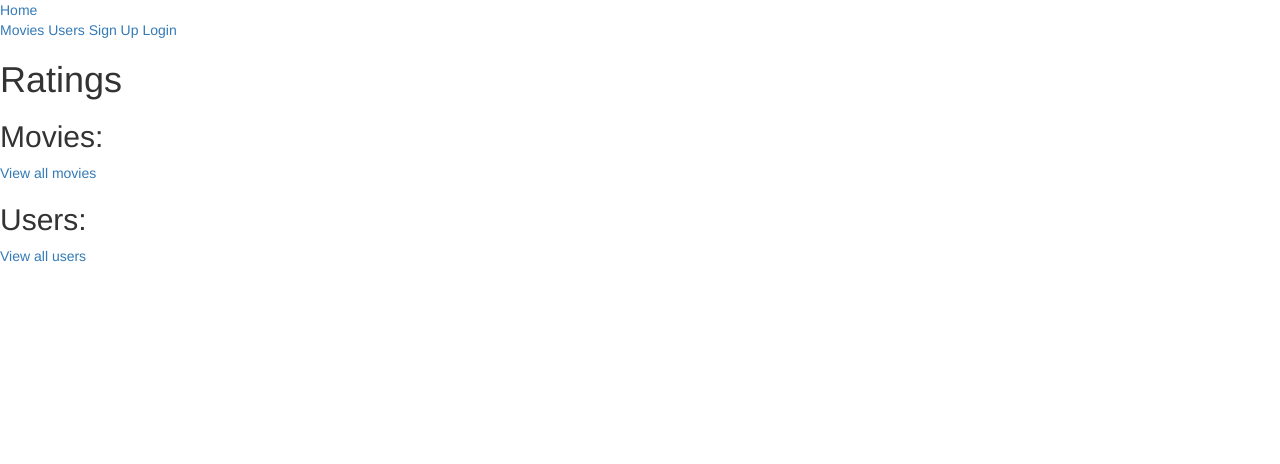
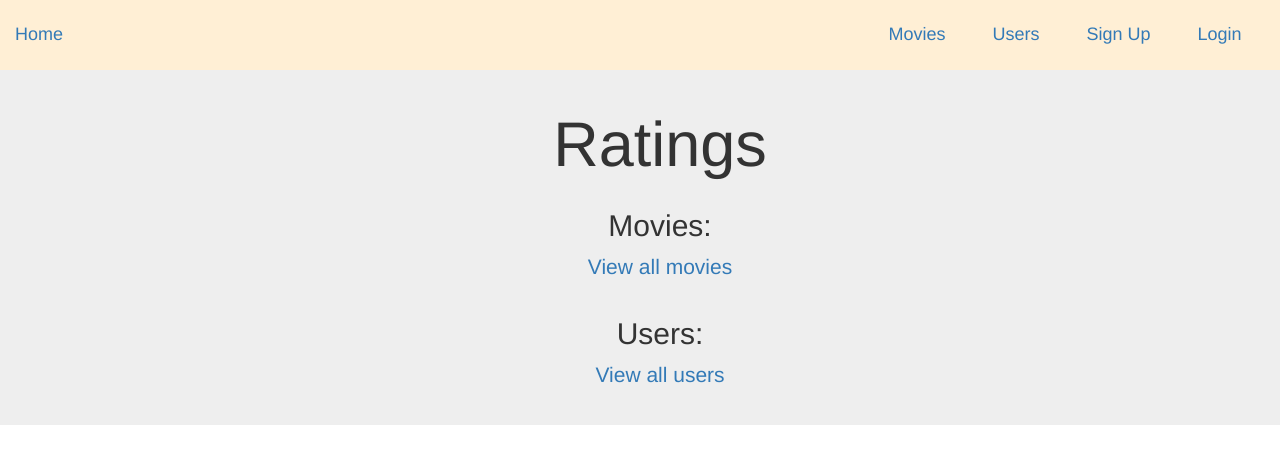
Before and after one commit to toridaughton/ratings_flask_web_app, a Flask app: page / in a window 1280 px wide. Shown: the top 464 px of the page. Run offline with Flask 2, Linux system fonts and the light colour scheme; some libraries are stand-ins or nearby versions.

Commit message:
added some simple styling

```diff
--- /dev/null
+++ b/static/css/styles.css
@@ -0,0 +1,33 @@
+header{
+    font-size: large;
+    background-color: papayawhip;
+    padding: 15px;
+    width: 100vw;
+    display: flex;
+    justify-content: space-between;
+    align-items: center;
+}
+
+nav {
+    right: 5px;
+    width: 400px;
+    height: 5vh;
+    display: flex;
+    align-items: center;
+    justify-content: space-around;
+    overflow-x: hidden;
+}
+
+.main-container {
+    width: 100vw;
+    padding: 20px;
+}
+
+.home-container {
+    width: 100vw;
+    display: flex;
+    flex-direction: column;
+    align-items: center;
+    justify-content: center;
+    text-align: center;
+}
--- a/templates/base.html
+++ b/templates/base.html
@@ -6,6 +6,7 @@
     <meta name="viewport" content="width=device-width, initial-scale=1.0">
     <link rel="stylesheet" href="http://maxcdn.bootstrapcdn.com/bootstrap/3.3.4/css/bootstrap.css"/>
     <link rel="stylesheet" href="/static/css/site.css"/>
+    <link rel="stylesheet" href="/static/css/styles.css"/>
     <title>Ratings</title>
 </head>
 <body>
@@ -25,7 +26,7 @@
             {% endif %}
         </nav>
     </header>
-    <div class="main-container">
+    <div class="main-container jumbotron">
 
         {% with messages = get_flashed_messages(with_categories=true) %}
             {% for category, message in messages %}
@@ -38,5 +39,6 @@
         {% endblock %}
 
     </div>
+    <script src="https://cdn.jsdelivr.net/npm/bootstrap@5.2.0-beta1/dist/js/bootstrap.bundle.min.js" integrity="sha384-pprn3073KE6tl6bjs2QrFaJGz5/SUsLqktiwsUTF55Jfv3qYSDhgCecCxMW52nD2" crossorigin="anonymous"></script>
 </body>
 </html>
--- a/templates/home.html
+++ b/templates/home.html
@@ -1,10 +1,14 @@
 {% extends 'base.html' %}
 {% block content %}
-    <h1>Ratings</h1>
+<div class="homepage">
+    <div class="home-container">
+        <h1>Ratings</h1>
 
-    <h2>Movies:</h2>
-    <p><a href="/movies" class="movies">View all movies</a></p>
+        <h2>Movies:</h2>
+        <p><a href="/movies" class="movies">View all movies</a></p>
 
-    <h2>Users:</h2>
-    <p><a href="/users" class="users">View all users</a></p>
+        <h2>Users:</h2>
+        <p><a href="/users" class="users">View all users</a></p>
+    </div>
+</div>
 {% endblock %}
```
